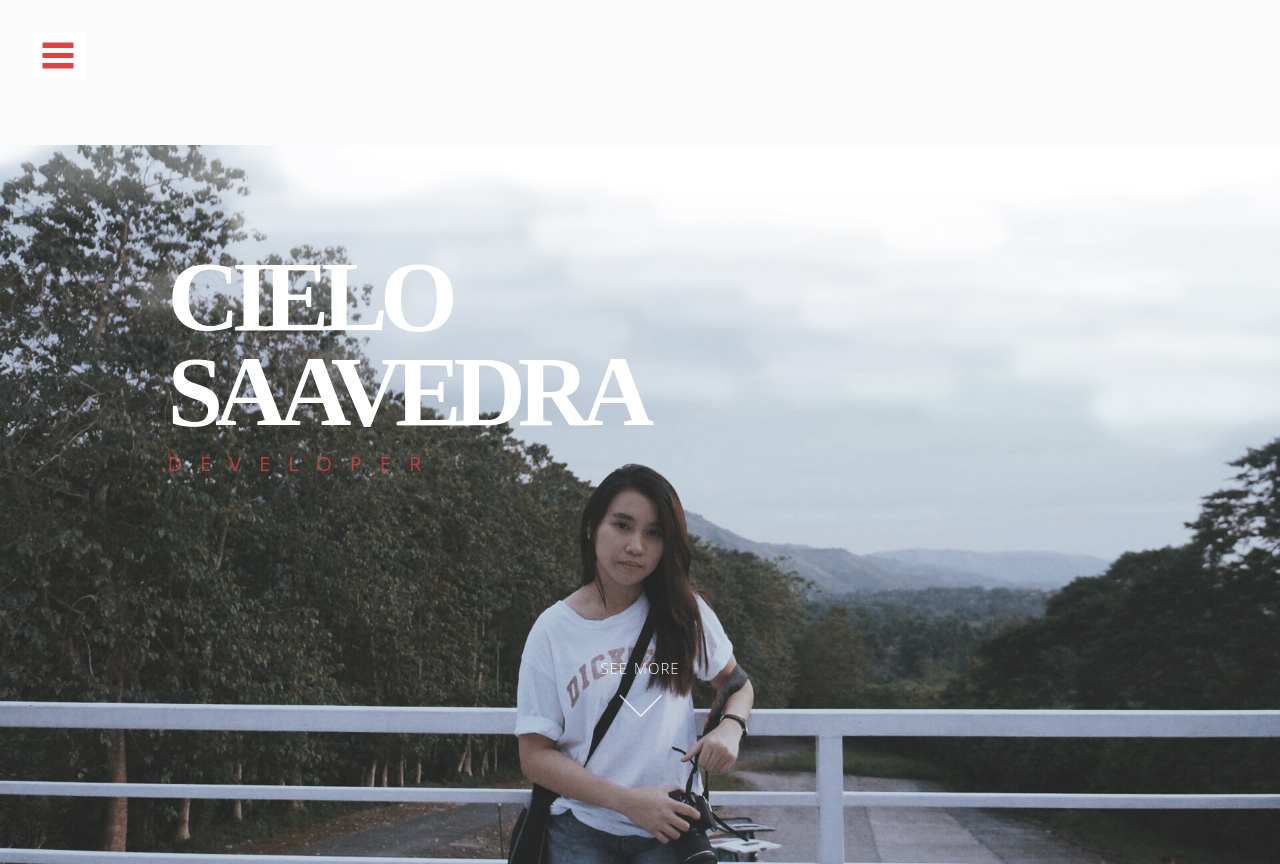
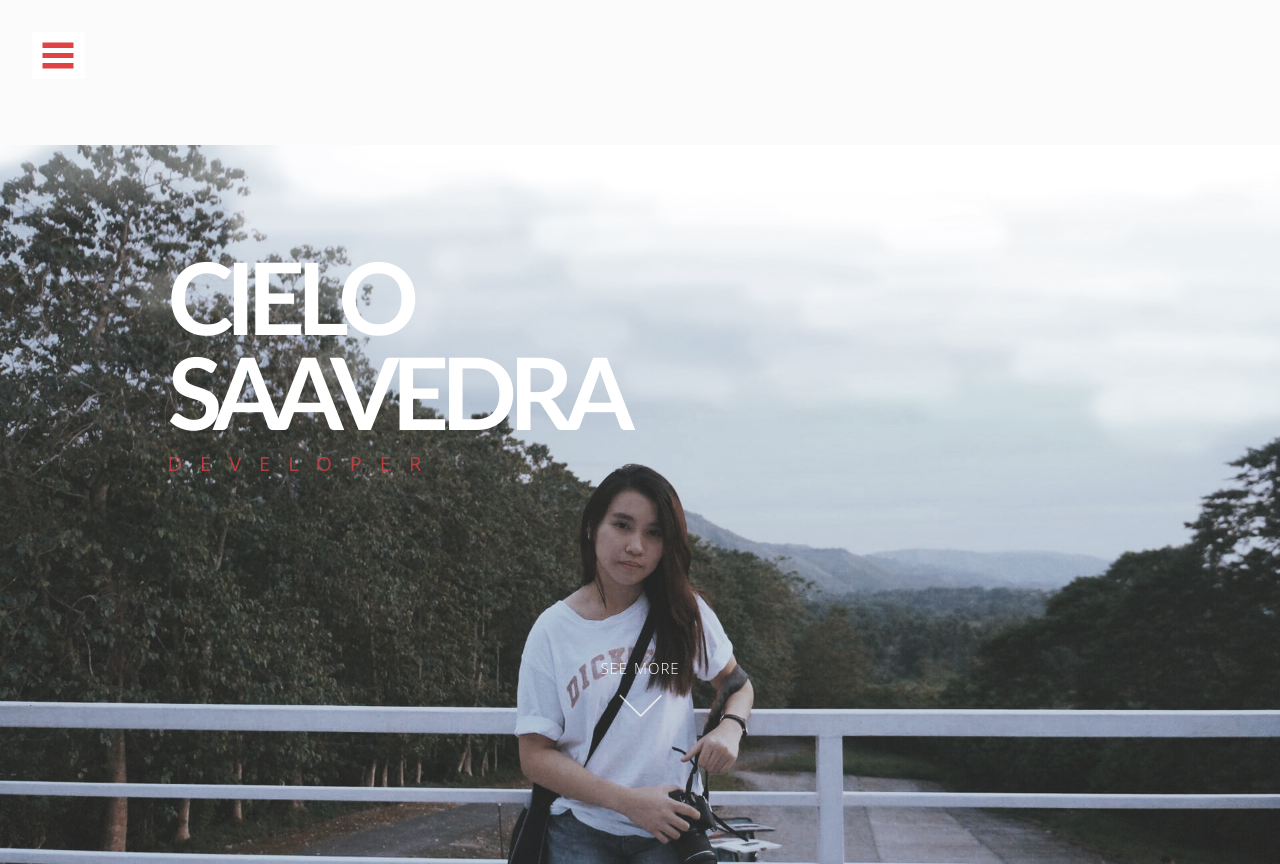
Before and after one commit to cisaaa/myproject, a plain HTML site: page index.html in a window 1280 px wide. Shown: the top 864 px of the page. Drawn offline with nearby package versions, Linux system fonts and the light colour scheme; some packages are replaced by stand-ins of ours.

Commit message:
Update index.html

```diff
--- a/index.html
+++ b/index.html
@@ -59,7 +59,7 @@
 			  <!-- HEADER HEADLINE -->
               <div class="row">
                 <div class="col-md-8 col-md-offset-1 inner">
-                  <h1 class="animated fadeInDown " style="color: white; font-size: 100px; font-family: sans serif">
+                  <h1 class="animated fadeInDown " style="color: white; font-size: 100px; font-family: calibri">
                     CIELO <br> SAAVEDRA
                   </h1><!-- Title -->
                   <h3 class="animated fadeInUp delay-05s"><span class="rotate">Web Designer,Adventurer,Developer</span></h3><!-- Text Rotator -->
```
